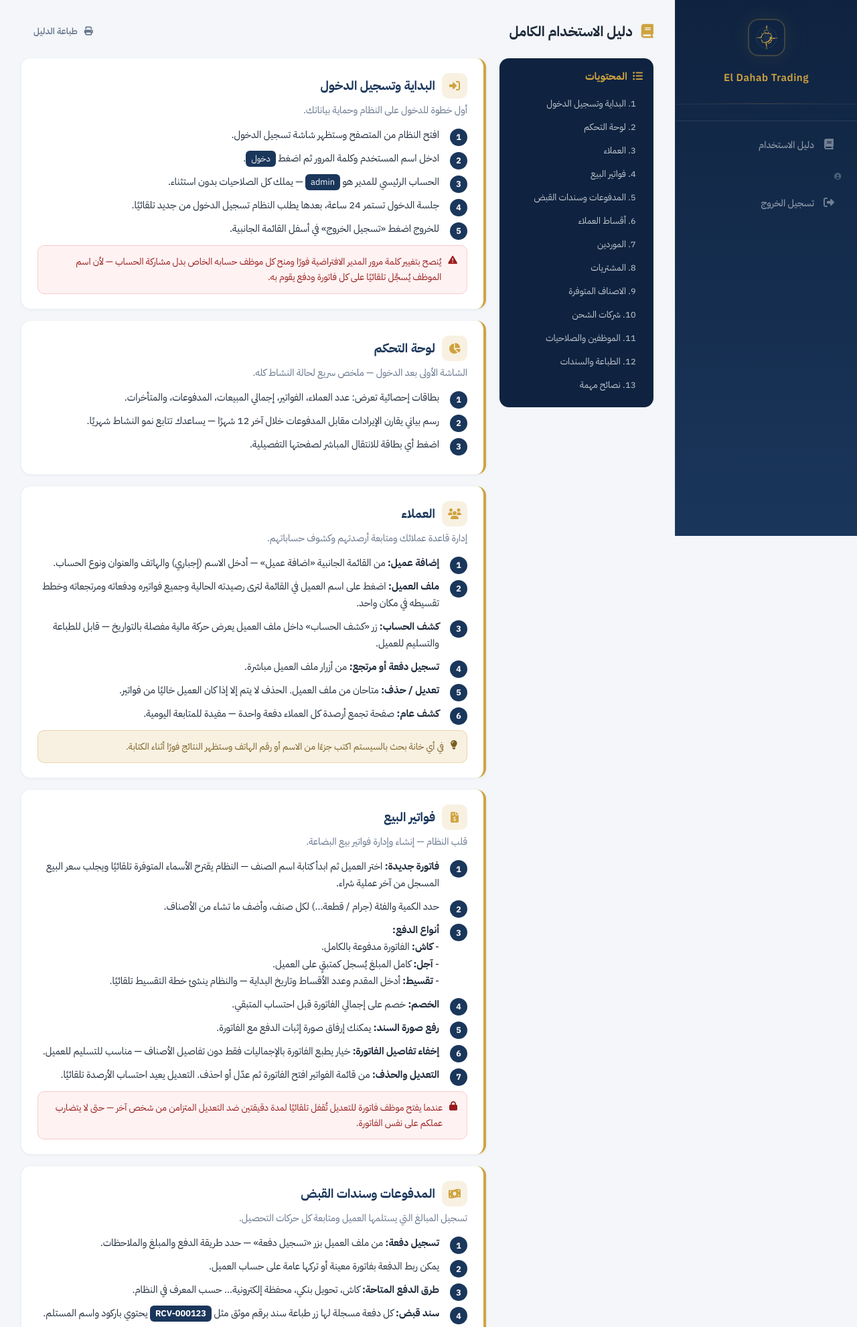
After one commit to Mohammed-hani69/eldahab, a Flask app: template templates/guide.html in a window 1280 px wide. The commit adds this page. Shown: the top 1981 px of the page at 67% size. Run offline with Flask 3, Linux system fonts and the light colour scheme; the template is opened without the code that fills it, so the values that code supplies are empty; some libraries are stand-ins or nearby versions.

Commit message:
first commit-5

```diff
--- a/app.py
+++ b/app.py
@@ -2140,6 +2140,12 @@ def shipping_delete(company_id):
     return redirect(url_for('shipping_list'))
 
 
+@app.route('/guide')
+@login_required
+def user_guide():
+    return render_template('guide.html')
+
+
 @app.route('/api/search-shipping')
 @login_required
 def api_search_shipping():
--- a/templates/base.html
+++ b/templates/base.html
@@ -217,6 +217,9 @@
                 </a>
                 {% endif %}
                 <div style="border-top: 1px solid rgba(255,255,255,0.1); margin: 12px 0;"></div>
+                <a href="{{ url_for('user_guide') }}" class="nav-link {% if request.endpoint == 'user_guide' %}active{% endif %}">
+                    <span class="icon"><i class="fas fa-book"></i></span> دليل الاستخدام
+                </a>
                 <div class="nav-section">
                     <i class="fas fa-user-circle"></i>
                     {{ current_user.full_name or current_user.username if current_user else '' }}
--- /dev/null
+++ b/templates/guide.html
@@ -0,0 +1,255 @@
+{% extends "base.html" %}
+{% block content %}
+<style>
+    .guide-layout { display: flex; gap: 20px; align-items: flex-start; }
+    .guide-main { flex: 1; min-width: 0; }
+    .guide-toc {
+        position: sticky; top: 16px; width: 230px; flex-shrink: 0;
+        background: var(--navy-dark); border-radius: 14px; padding: 16px;
+        max-height: calc(100vh - 40px); overflow-y: auto;
+    }
+    .guide-toc h3 { color: var(--gold); font-size: 0.95rem; margin: 0 0 12px; display: flex; align-items: center; gap: 8px; }
+    .guide-toc a {
+        display: block; color: rgba(255,255,255,0.75); text-decoration: none;
+        padding: 7px 10px; border-radius: 8px; font-size: 0.85rem; transition: all 0.2s;
+    }
+    .guide-toc a:hover { background: rgba(255,255,255,0.08); color: var(--gold); }
+    .guide-section {
+        background: #fff; border-radius: 14px; padding: 22px 24px; margin-bottom: 18px;
+        box-shadow: 0 1px 4px rgba(26,54,91,0.07);
+        border-right: 4px solid var(--gold); scroll-margin-top: 70px;
+    }
+    .guide-section h2 {
+        font-size: 1.15rem; font-weight: 800; color: var(--navy); margin: 0 0 6px;
+        display: flex; align-items: center; gap: 10px;
+    }
+    .guide-section h2 .g-icon {
+        width: 38px; height: 38px; border-radius: 10px; background: var(--gold-glow);
+        color: var(--gold); display: inline-flex; align-items: center; justify-content: center; font-size: 1rem;
+    }
+    .guide-section p.desc { color: var(--text-secondary); font-size: 0.9rem; margin: 0 0 14px; }
+    .step-list { margin: 0; padding: 0; list-style: none; counter-reset: step; }
+    .step-list li {
+        counter-increment: step; position: relative; padding-right: 42px;
+        margin-bottom: 10px; font-size: 0.92rem; color: var(--text); line-height: 1.7;
+    }
+    .step-list li::before {
+        content: counter(step); position: absolute; right: 0; top: 3px;
+        width: 26px; height: 26px; border-radius: 50%; background: var(--navy);
+        color: #fff; font-size: 0.78rem; font-weight: 700;
+        display: flex; align-items: center; justify-content: center;
+    }
+    .tip-box, .warn-box {
+        border-radius: 10px; padding: 12px 14px; margin-top: 12px;
+        font-size: 0.86rem; line-height: 1.7; display: flex; gap: 10px; align-items: flex-start;
+    }
+    .tip-box { background: var(--gold-glow); border: 1px solid rgba(207,163,64,0.35); color: #7a5d1e; }
+    .warn-box { background: #fef2f2; border: 1px solid #fecaca; color: #991b1b; }
+    .info-box { background: #eff6ff; border: 1px solid #bfdbfe; color: #1e40af; }
+    .tip-box i, .warn-box i, .info-box i { margin-top: 3px; }
+    .kbd-tag {
+        background: var(--navy); color: #fff; border-radius: 6px; padding: 1px 8px;
+        font-size: 0.8rem; white-space: nowrap; display: inline-block;
+    }
+    .doc-num { font-weight: 700; direction: ltr; unicode-bidi: embed; }
+
+    @media (max-width: 900px) {
+        .guide-layout { flex-direction: column; }
+        .guide-toc { position: static; width: 100%; max-height: none; }
+    }
+    @media print {
+        .sidebar, .mobile-topbar, .sidebar-overlay, .no-print, .guide-toc { display: none !important; }
+        .main-content { margin: 0 !important; }
+        .guide-section { break-inside: avoid; box-shadow: none; border: 1px solid #ddd; }
+        body { background: #fff; }
+    }
+</style>
+
+<div class="page-header no-print">
+    <h1 style="font-size:1.3rem;font-weight:700;color:var(--text);margin:0;"><i class="fas fa-book" style="margin-left:8px;color:var(--gold);"></i> دليل الاستخدام الكامل</h1>
+    <button onclick="window.print()" class="btn btn-ghost"><i class="fas fa-print" style="margin-left:4px;"></i> طباعة الدليل</button>
+</div>
+
+<div class="guide-layout">
+    <aside class="guide-toc no-print">
+        <h3><i class="fas fa-list-ul"></i> المحتويات</h3>
+        <a href="#sec-start">1. البداية وتسجيل الدخول</a>
+        <a href="#sec-dashboard">2. لوحة التحكم</a>
+        <a href="#sec-customers">3. العملاء</a>
+        <a href="#sec-invoices">4. فواتير البيع</a>
+        <a href="#sec-payments">5. المدفوعات وسندات القبض</a>
+        <a href="#sec-installments">6. أقساط العملاء</a>
+        <a href="#sec-suppliers">7. الموردين</a>
+        <a href="#sec-purchases">8. المشتريات</a>
+        <a href="#sec-items">9. الاصناف المتوفرة</a>
+        <a href="#sec-shipping">10. شركات الشحن</a>
+        <a href="#sec-employees">11. الموظفين والصلاحيات</a>
+        <a href="#sec-printing">12. الطباعة والسندات</a>
+        <a href="#sec-tips">13. نصائح مهمة</a>
+    </aside>
+
+    <div class="guide-main">
+
+        <div class="guide-section" id="sec-start">
+            <h2><span class="g-icon"><i class="fas fa-sign-in-alt"></i></span> البداية وتسجيل الدخول</h2>
+            <p class="desc">أول خطوة للدخول على النظام وحماية بياناتك.</p>
+            <ul class="step-list">
+                <li>افتح النظام من المتصفح وستظهر شاشة تسجيل الدخول.</li>
+                <li>ادخل اسم المستخدم وكلمة المرور ثم اضغط <span class="kbd-tag">دخول</span>.</li>
+                <li>الحساب الرئيسي للمدير هو <span class="kbd-tag">admin</span> — يملك كل الصلاحيات بدون استثناء.</li>
+                <li>جلسة الدخول تستمر 24 ساعة، بعدها يطلب النظام تسجيل الدخول من جديد تلقائيًا.</li>
+                <li>للخروج اضغط «تسجيل الخروج» في أسفل القائمة الجانبية.</li>
+            </ul>
+            <div class="warn-box"><i class="fas fa-triangle-exclamation"></i> <div>يُنصح بتغيير كلمة مرور المدير الافتراضية فورًا ومنح كل موظف حسابه الخاص بدل مشاركة الحساب — لأن اسم الموظف يُسجَّل تلقائيًا على كل فاتورة ودفع يقوم به.</div></div>
+        </div>
+
+        <div class="guide-section" id="sec-dashboard">
+            <h2><span class="g-icon"><i class="fas fa-chart-pie"></i></span> لوحة التحكم</h2>
+            <p class="desc">الشاشة الأولى بعد الدخول — ملخص سريع لحالة النشاط كله.</p>
+            <ul class="step-list">
+                <li>بطاقات إحصائية تعرض: عدد العملاء، الفواتير، إجمالي المبيعات، المدفوعات، والمتأخرات.</li>
+                <li>رسم بياني يقارن الإيرادات مقابل المدفوعات خلال آخر 12 شهرًا — يساعدك تتابع نمو النشاط شهريًا.</li>
+                <li>اضغط أي بطاقة للانتقال المباشر لصفحتها التفصيلية.</li>
+            </ul>
+        </div>
+
+        <div class="guide-section" id="sec-customers">
+            <h2><span class="g-icon"><i class="fas fa-users"></i></span> العملاء</h2>
+            <p class="desc">إدارة قاعدة عملائك ومتابعة أرصدتهم وكشوف حساباتهم.</p>
+            <ul class="step-list">
+                <li><b>إضافة عميل:</b> من القائمة الجانبية «اضافة عميل» — أدخل الاسم (إجباري) والهاتف والعنوان ونوع الحساب.</li>
+                <li><b>ملف العميل:</b> اضغط على اسم العميل في القائمة لترى رصيدته الحالية وجميع فواتيره ودفعاته ومرتجعاته وخطط تقسيطه في مكان واحد.</li>
+                <li><b>كشف الحساب:</b> زر «كشف الحساب» داخل ملف العميل يعرض حركة مالية مفصلة بالتواريخ — قابل للطباعة والتسليم للعميل.</li>
+                <li><b>تسجيل دفعة أو مرتجع:</b> من أزرار ملف العميل مباشرة.</li>
+                <li><b>تعديل / حذف:</b> متاحان من ملف العميل. الحذف لا يتم إلا إذا كان العميل خاليًا من فواتير.</li>
+                <li><b>كشف عام:</b> صفحة تجمع أرصدة كل العملاء دفعة واحدة — مفيدة للمتابعة اليومية.</li>
+            </ul>
+            <div class="tip-box"><i class="fas fa-lightbulb"></i> <div>في أي خانة بحث بالسيستم اكتب جزءًا من الاسم أو رقم الهاتف وستظهر النتائج فورًا أثناء الكتابة.</div></div>
+        </div>
+
+        <div class="guide-section" id="sec-invoices">
+            <h2><span class="g-icon"><i class="fas fa-file-invoice-dollar"></i></span> فواتير البيع</h2>
+            <p class="desc">قلب النظام — إنشاء وإدارة فواتير بيع البضاعة.</p>
+            <ul class="step-list">
+                <li><b>فاتورة جديدة:</b> اختر العميل ثم ابدأ كتابة اسم الصنف — النظام يقترح الأسماء المتوفرة تلقائيًا ويجلب سعر البيع المسجل من آخر عملية شراء.</li>
+                <li>حدد الكمية والفئة (جرام / قطعة...) لكل صنف، وأضف ما تشاء من الأصناف.</li>
+                <li><b>أنواع الدفع:</b>
+                    <br>- <b>كاش:</b> الفاتورة مدفوعة بالكامل.
+                    <br>- <b>آجل:</b> كامل المبلغ يُسجل كمتبقٍ على العميل.
+                    <br>- <b>تقسيط:</b> أدخل المقدم وعدد الأقساط وتاريخ البداية — والنظام ينشئ خطة التقسيط تلقائيًا.</li>
+                <li><b>الخصم:</b> خصم على إجمالي الفاتورة قبل احتساب المتبقي.</li>
+                <li><b>رفع صورة السند:</b> يمكنك إرفاق صورة إثبات الدفع مع الفاتورة.</li>
+                <li><b>إخفاء تفاصيل الفاتورة:</b> خيار يطبع الفاتورة بالإجماليات فقط دون تفاصيل الأصناف — مناسب للتسليم للعميل.</li>
+                <li><b>التعديل والحذف:</b> من قائمة الفواتير افتح الفاتورة ثم عدّل أو احذف. التعديل يعيد احتساب الأرصدة تلقائيًا.</li>
+            </ul>
+            <div class="warn-box"><i class="fas fa-lock"></i> <div>عندما يفتح موظف فاتورة للتعديل تُقفل تلقائيًا لمدة دقيقتين ضد التعديل المتزامن من شخص آخر — حتى لا يتضارب عملكم على نفس الفاتورة.</div></div>
+        </div>
+
+        <div class="guide-section" id="sec-payments">
+            <h2><span class="g-icon"><i class="fas fa-money-bill-wave"></i></span> المدفوعات وسندات القبض</h2>
+            <p class="desc">تسجيل المبالغ التي يستلمها العميل ومتابعة كل حركات التحصيل.</p>
+            <ul class="step-list">
+                <li><b>تسجيل دفعة:</b> من ملف العميل بزر «تسجيل دفعة» — حدد طريقة الدفع والمبلغ والملاحظات.</li>
+                <li>يمكن ربط الدفعة بفاتورة معينة أو تركها عامة على حساب العميل.</li>
+                <li><b>طرق الدفع المتاحة:</b> كاش، تحويل بنكي، محفظة إلكترونية... حسب المعرف في النظام.</li>
+                <li><b>سند قبض:</b> كل دفعة مسجلة لها زر طباعة سند برقم موثق مثل <span class="doc-num kbd-tag">RCV-000123</span> يحتوي باركود واسم المستلم.</li>
+                <li><b>تعديل دفعة:</b> من قائمة المدفوعات — يمكن تصحيح المبلغ أو الطريقة، والأرصدة تتحدث تلقائيًا.</li>
+            </ul>
+        </div>
+
+        <div class="guide-section" id="sec-installments">
+            <h2><span class="g-icon"><i class="fas fa-calendar-check"></i></span> أقساط العملاء</h2>
+            <p class="desc">متابعة تحصيل الأقساط الشهرية للفواتير التقسيطية.</p>
+            <ul class="step-list">
+                <li>عند إنشاء فاتورة تقسيط تنشأ خطة تلقائية برقم مثل <span class="doc-num kbd-tag">INST-000001</span> فيها جدول الأقساط بتواريخها.</li>
+                <li>من صفحة الأقساط ترى حالة كل خطة: نشطة / مكتملة / متأخرة، والمبلغ المتبقي.</li>
+                <li><b>دفع قسط:</b> افتح الخطة واضغط «دفع قسط» — سجل المبلغ ويُخصم من المتبقي، ويمكن دفع أكثر من قسط دفعة واحدة.</li>
+                <li>كل دفعة قسط لها سند طباعة برقم مثل <span class="doc-num kbd-tag">INS-000005</span>.</li>
+            </ul>
+        </div>
+
+        <div class="guide-section" id="sec-suppliers">
+            <h2><span class="g-icon"><i class="fas fa-truck"></i></span> الموردين</h2>
+            <p class="desc">نفس منظومة العملاء لكن بالمعكوس — أنت المدين لهم.</p>
+            <ul class="step-list">
+                <li><b>إضافة مورد:</b> الاسم إجباري + الهاتف والعنوان ونوع الحساب.</li>
+                <li><b>ملف المورد:</b> يجمع مشترياتك منه ومدفوعاتك له ورصيدك المتبقي.</li>
+                <li><b>سداد لمورد:</b> زر «تسجيل دفعة» في ملف المورد، ولكل دفعة سند صرف برقم مثل <span class="doc-num kbd-tag">PAY-000010</span>.</li>
+                <li><b>أقساط الموردين:</b> عند شراء بالتقسيط تنشأ خطة سداد لأجل المورد بأقساط شهرية، ولكل دفعة سند برقم <span class="doc-num kbd-tag">SIP-000002</span>.</li>
+                <li><b>كشوف:</b> كشف مفصل لكل مورد + كشف عام لجميع الموردين.</li>
+            </ul>
+        </div>
+
+        <div class="guide-section" id="sec-purchases">
+            <h2><span class="g-icon"><i class="fas fa-shopping-cart"></i></span> المشتريات</h2>
+            <p class="desc">تسجيل البضاعة الواردة من الموردين — وهي مصدر أسعار البيع المقترحة.</p>
+            <ul class="step-list">
+                <li><b>امر شراء جديد:</b> اختر المورد وأدخل الأصناف بكمياتها وأسعار الشراء وأسعار البيع وفئتها.</li>
+                <li><b>أنواع الدفع:</b> كاش / آجل / تقسيط — بنفس منطق فواتير البيع تمامًا.</li>
+                <li>يمكن رفع صورة سند الشراء للأرشفة.</li>
+                <li><b>تعديل أمر شراء:</b> من قائمة المشتريات — عدّل المورد والأصناف والأسعار كاملة.</li>
+                <li><b>الحذف:</b> يحذف الأمر وكل أصنافه ويعدل رصيد المورد تلقائيًا.</li>
+            </ul>
+        </div>
+
+        <div class="guide-section" id="sec-items">
+            <h2><span class="g-icon"><i class="fas fa-boxes"></i></span> الاصناف المتوفرة</h2>
+            <p class="desc">شجرة مخزونك الحالية — ما لديك الآن فعليًا من كل صنف.</p>
+            <ul class="step-list">
+                <li>يعرض كل صنف مع: <b>الكمية المتاحة</b> = مجموع المشتريات − المبيعات + المرتجعات، وسعر الشراء وسعر البيع من آخر عملية شراء، واسم المورد الأخير.</li>
+                <li>الأصناف التي نفدت كميتها (صفر أو أقل) لا تظهر في القائمة.</li>
+                <li>البحث بالاسم أعلى الصفحة يعمل فورًا.</li>
+                <li><b>تعديل صنف:</b> زر التعديل أمام كل صنف — غيّر الاسم أو الفئة أو الأسعار.</li>
+            </ul>
+            <div class="warn-box"><i class="fas fa-shield-halved"></i> <div><b>مهم جدًا:</b> تغيير سعر الصنف يؤثر على <b>الفواتير الجديدة فقط</b>. الفواتير القديمة تحتفظ بسعرها وقت البيع ولا تتغير أبدًا — شاشة بعتها امبارح بـ1000 هتفضل 1000 حتى لو غيرت السعر النهارده لـ1500.</div></div>
+            <div class="info-box"><i class="fas fa-circle-info"></i> <div>إعادة تسمية صنف تُحدّث الاسم في كل السجلات القديمة (فواتير ومرتجعات ومشتريات) للحفاظ على تقاريرك مترابطة — لكن الأسعار تبقى كما هي.</div></div>
+        </div>
+
+        <div class="guide-section" id="sec-shipping">
+            <h2><span class="g-icon"><i class="fas fa-shipping-fast"></i></span> شركات الشحن</h2>
+            <p class="desc">دليل شركات الشحن التي تتعامل معها لإرفاقها بالفواتير.</p>
+            <ul class="step-list">
+                <li>أضف شركة (اسم + هاتف + ملاحظات) ثم اخترها من قائمة داخل فاتورة البيع.</li>
+                <li>البحث السريع متاح في خانة اختيار شركة الشحن أثناء إنشاء الفاتورة.</li>
+            </ul>
+        </div>
+
+        <div class="guide-section" id="sec-employees">
+            <h2><span class="g-icon"><i class="fas fa-user-tie"></i></span> الموظفين والصلاحيات <span class="kbd-tag">للمدير فقط</span></h2>
+            <p class="desc">تحكم كامل في من يدخل النظام وما يراه — صفحة خاصة بالمدير.</p>
+            <ul class="step-list">
+                <li><b>إضافة موظف:</b> اسم مستخدم وكلمة مرور واسم كامل — يظهر اسمه تلقائيًا على كل مستنده.</li>
+                <li><b>الصلاحيات:</b> لكل موظف قائمة تفصل فيه الصفحات المسموح له بها (عملاء، فواتير، مدفوعات، مشتريات...) — الموظف يرى في القائمة الجانبية ما يملك صلاحيته فقط.</li>
+                <li><b>تعطيل حساب:</b> بدل الحذف — الموظف المعطل لا يستطيع الدخول وسجلاته التاريخية تبقى سليمة.</li>
+                <li>المدير <span class="kbd-tag">admin</span> يتجاوز كل الصلاحيات دائمًا.</li>
+            </ul>
+        </div>
+
+        <div class="guide-section" id="sec-printing">
+            <h2><span class="g-icon"><i class="fas fa-print"></i></span> الطباعة والسندات</h2>
+            <p class="desc">كل مستند في النظام قابل للطباعة بشكل رسمي موحد.</p>
+            <ul class="step-list">
+                <li><b>الفواتير:</b> زر طباعة في صفحة عرض الفاتورة — تصميم رسمي بلوجو الشركة وبياناتها.</li>
+                <li><b>السندات الأربعة:</b> سند قبض دفعة عميل <span class="doc-num">RCV</span>، سند دفعة قسط <span class="doc-num">INS</span>، سند صرف لمورد <span class="doc-num">PAY</span>، سند قسط مورد <span class="doc-num">SIP</span> — كل سند فيه رقم موثق وباركود.</li>
+                <li>اسم الموظف الذي أنشأ المستند يظهر أسفل يمين كل ورقة مطبوعة.</li>
+                <li>في نافذة الطباعة اختر «حفظ PDF» لو أردت أرشفة نسخة إلكترونية.</li>
+            </ul>
+        </div>
+
+        <div class="guide-section" id="sec-tips">
+            <h2><span class="g-icon"><i class="fas fa-star"></i></span> نصائح مهمة</h2>
+            <p class="desc">قواعد ذهبية تضمن دقة حساباتك.</p>
+            <ul class="step-list">
+                <li>سجّل <b>كل عملية شراء</b> أولًا قبل بيع أصنافها — حتى تظهر الأسعار الصحيحة تلقائيًا في الفواتير ويحتسب المخزون بدقة.</li>
+                <li>راجع <b>صفحة الاصناف المتوفرة</b> دوريًا لمعرفة ما اقترب من النفاد.</li>
+                <li>استخدم <b>الكشوف العامة</b> نهاية كل يوم للمراجعة السريعة على الذمم المدينة والدائنة.</li>
+                <li>لا تحذف عميلًا أو موردًا له حركة — الأفضل الاستمرار عليه وربط العمليات الجديدة به للحفاظ على السجل.</li>
+                <li>اعمل <b>نسخة احتياطية دورية</b> لملف قاعدة البيانات <span class="kbd-tag">instance/eldahab.db</span> بنسخه لمكان آمن.</li>
+                <li>في حال تعليق أو خطأ: حدّث الصفحة (F5)، ولو تكرر تواصل مع المسؤول الفني.</li>
+            </ul>
+            <div class="tip-box"><i class="fas fa-heart"></i> <div>النظام يسجل تلقائيًا: من أنشأ كل مستند ومتى، ويحمي الفواتير القديمة من أي تغيير في الأسعار، ويقفل المستندات المفتوحة للتعديل — فاثق به في العمل اليومي.</div></div>
+        </div>
+
+    </div>
+</div>
+{% endblock %}
```
Also changed, not shown: instance/eldahab.db.
